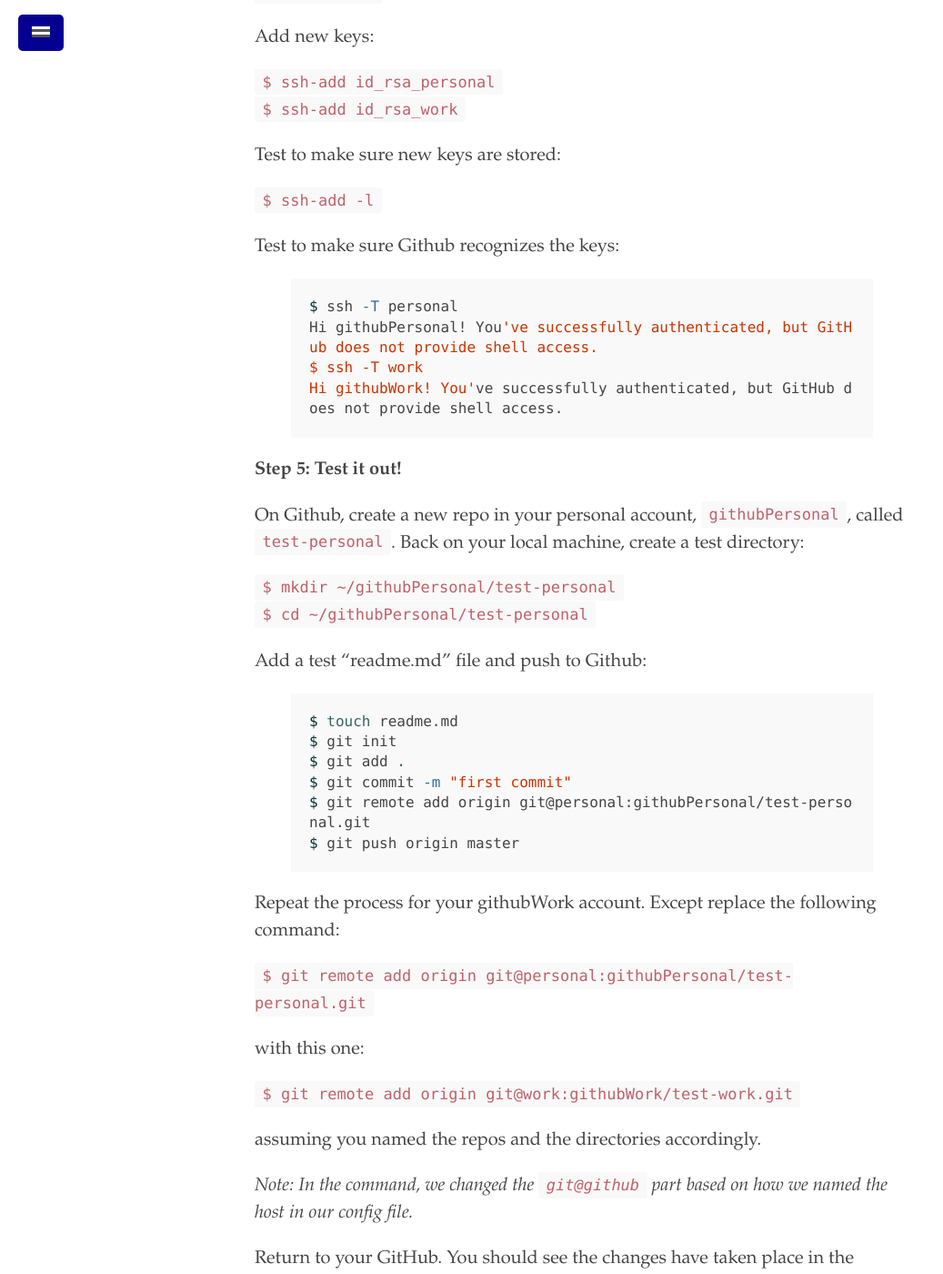
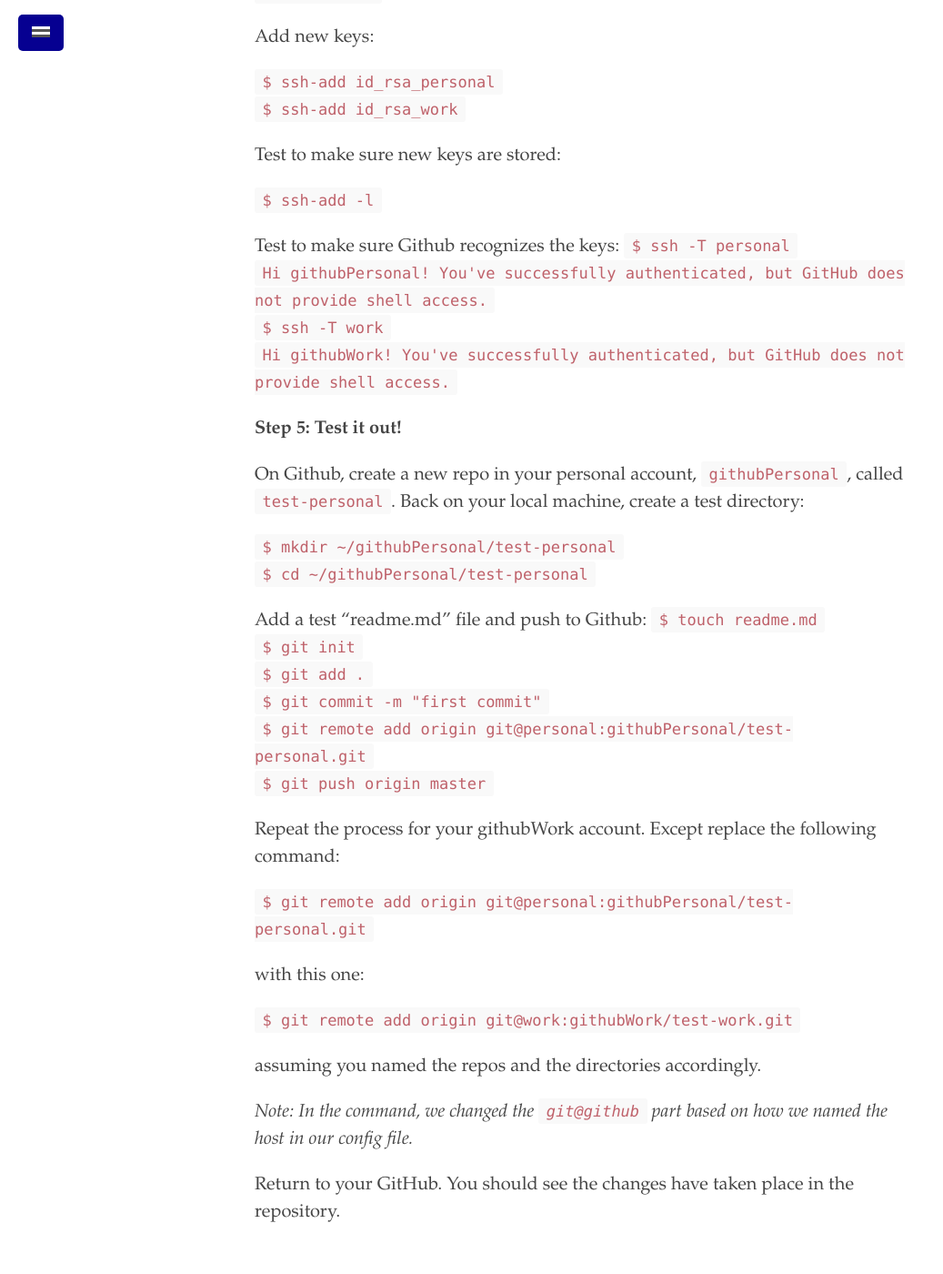
Before and after one commit to nayeemaquib/nayeemaquib.github.io, a Jekyll site: the page built from _texts/2018-03-12-how-to-use-multiple-github-accounts-from-the-same-machine.md, in a window 1280 px wide and 1400 px high, scrolled down 1833 px. Shown: the whole window at 91% size, without its empty margins (0-1037 px from the left). Built offline with Jekyll 4.4.1, drawn with Linux system fonts in a browser that asks for light colours.

```diff
--- a/_texts/2018-03-12-how-to-use-multiple-github-accounts-from-the-same-machine.md
+++ b/_texts/2018-03-12-how-to-use-multiple-github-accounts-from-the-same-machine.md
@@ -79,12 +79,11 @@ Test to make sure new keys are stored:
 `$ ssh-add -l`
 
 Test to make sure Github recognizes the keys:
-{% highlight shell %}
-$ ssh -T personal
-Hi githubPersonal! You've successfully authenticated, but GitHub does not provide shell access.
-$ ssh -T work
-Hi githubWork! You've successfully authenticated, but GitHub does not provide shell access.
-{% endhighlight %}
+`$ ssh -T personal`
+`Hi githubPersonal! You've successfully authenticated, but GitHub does not provide shell access.`
+`$ ssh -T work`
+`Hi githubWork! You've successfully authenticated, but GitHub does not provide shell access.`
+
 <strong>Step 5: Test it out!<strong>
 
 On Github, create a new repo in your personal account, `githubPersonal`, called `test-personal`.
@@ -94,14 +93,13 @@ Back on your local machine, create a test directory:
 `$ cd ~/githubPersonal/test-personal`
 
 Add a test “readme.md” file and push to Github:
-{% highlight shell %}
-$ touch readme.md
-$ git init
-$ git add .
-$ git commit -m "first commit"
-$ git remote add origin git@personal:githubPersonal/test-personal.git
-$ git push origin master
-{% endhighlight %}
+`$ touch readme.md`
+`$ git init`
+`$ git add .`
+`$ git commit -m "first commit"`
+`$ git remote add origin git@personal:githubPersonal/test-personal.git`
+`$ git push origin master`
+
 Repeat the process for your githubWork account. Except replace the following command:
 
 `$ git remote add origin git@personal:githubPersonal/test-personal.git`
```
